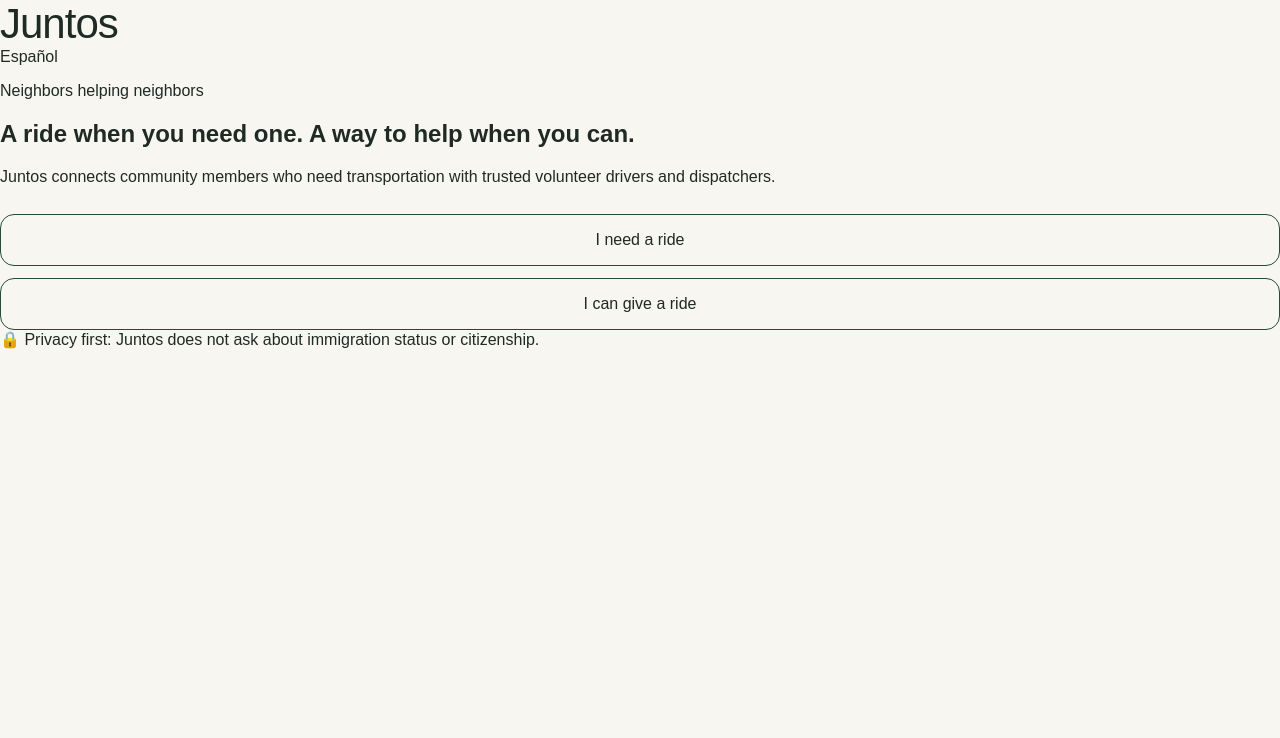
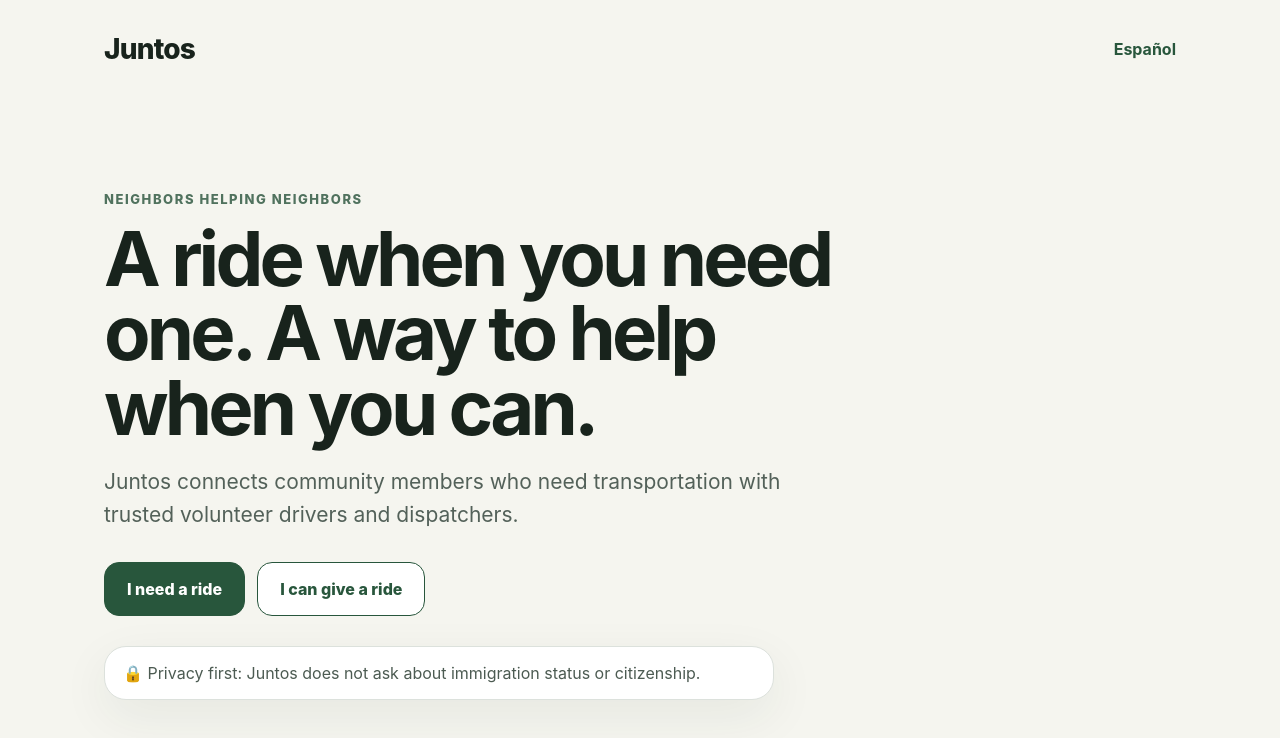
Before and after one commit to jmccrady/Juntos, a Next.js app: page /en in a window 1280 px wide. Shown: the top 738 px of the page. Built offline with nearby package versions, Linux system fonts and the light colour scheme.

Commit message:
Style Juntos Sprint 0 screens

```diff
--- a/app/globals.css
+++ b/app/globals.css
@@ -1,47 +1,43 @@
 :root {
   color-scheme: light;
-  font-family: Arial, Helvetica, sans-serif;
-  background: #f7f6f1;
-  color: #1f2a24;
+  font-family: Inter, ui-sans-serif, system-ui, -apple-system, BlinkMacSystemFont, "Segoe UI", sans-serif;
+  background: #f5f5ef;
+  color: #18231c;
 }
 
 * { box-sizing: border-box; }
-
 html, body { margin: 0; min-height: 100%; }
-body { background: #f7f6f1; }
+body { background: #f5f5ef; }
 a { color: inherit; text-decoration: none; }
 button, input, select, textarea { font: inherit; }
 
-.page-shell {
-  min-height: 100vh;
-  display: grid;
-  place-items: center;
-  padding: 24px;
+.shell { min-height: 100vh; padding: 24px; max-width: 1120px; margin: 0 auto; }
+.shell.narrow { max-width: 760px; display: grid; align-items: center; }
+.nav { display: flex; justify-content: space-between; align-items: center; padding: 8px 0 32px; }
+.brand { font-size: 28px; font-weight: 800; letter-spacing: -0.8px; }
+.language { font-weight: 700; color: #28563c; }
+.hero { padding: 10vh 0 6vh; max-width: 800px; }
+.eyebrow { text-transform: uppercase; letter-spacing: 0.12em; font-weight: 800; font-size: 13px; color: #50725e; }
+h1 { font-size: clamp(44px, 7vw, 76px); line-height: 0.98; letter-spacing: -0.05em; margin: 14px 0 22px; }
+.lead { font-size: 21px; line-height: 1.55; color: #536159; max-width: 680px; }
+.lead.small { font-size: 17px; }
+.actions { display: flex; flex-wrap: wrap; gap: 12px; margin: 30px 0; }
+.button { display: inline-flex; justify-content: center; align-items: center; min-height: 54px; border-radius: 15px; padding: 0 22px; border: 1px solid #28563c; cursor: pointer; font-weight: 800; }
+.button.primary { background: #28563c; color: white; }
+.button.secondary { background: white; color: #28563c; }
+.privacy-card, .panel { background: #fff; border: 1px solid #dce1dc; border-radius: 22px; box-shadow: 0 16px 50px rgba(35, 55, 43, 0.07); }
+.privacy-card { padding: 16px 18px; max-width: 670px; color: #4c5b52; }
+.panel { padding: clamp(24px, 5vw, 48px); }
+.panel h1 { font-size: clamp(38px, 7vw, 56px); }
+.form { display: grid; gap: 18px; margin-top: 30px; }
+.form label { display: grid; gap: 8px; font-weight: 750; }
+.form input, .form select, .form textarea { width: 100%; border: 1px solid #cfd7d1; background: #fcfcfa; border-radius: 12px; padding: 13px 14px; color: #18231c; }
+.form input:focus, .form select:focus, .form textarea:focus { outline: 3px solid rgba(40, 86, 60, 0.14); border-color: #28563c; }
+.form-grid { display: grid; grid-template-columns: 1fr 1fr; gap: 14px; }
+
+@media (max-width: 640px) {
+  .shell { padding: 18px; }
+  .hero { padding-top: 6vh; }
+  .actions { display: grid; }
+  .form-grid { grid-template-columns: 1fr; }
 }
-
-.card {
-  width: min(100%, 680px);
-  background: #fff;
-  border: 1px solid #d9ded9;
-  border-radius: 24px;
-  padding: 32px;
-  box-shadow: 0 18px 50px rgba(34, 50, 40, 0.08);
-}
-
-.brand { font-size: 42px; margin: 0; letter-spacing: -1px; }
-.tagline { font-size: 20px; line-height: 1.45; color: #526158; }
-.actions { display: grid; gap: 12px; margin-top: 28px; }
-.button {
-  display: inline-flex;
-  justify-content: center;
-  align-items: center;
-  min-height: 52px;
-  border-radius: 14px;
-  padding: 0 18px;
-  border: 1px solid #234d36;
-  cursor: pointer;
-}
-.button-primary { background: #234d36; color: #fff; }
-.button-secondary { background: #fff; color: #234d36; }
-.language-row { display: flex; gap: 10px; margin-top: 24px; }
-.small { font-size: 14px; color: #66736b; }
```
